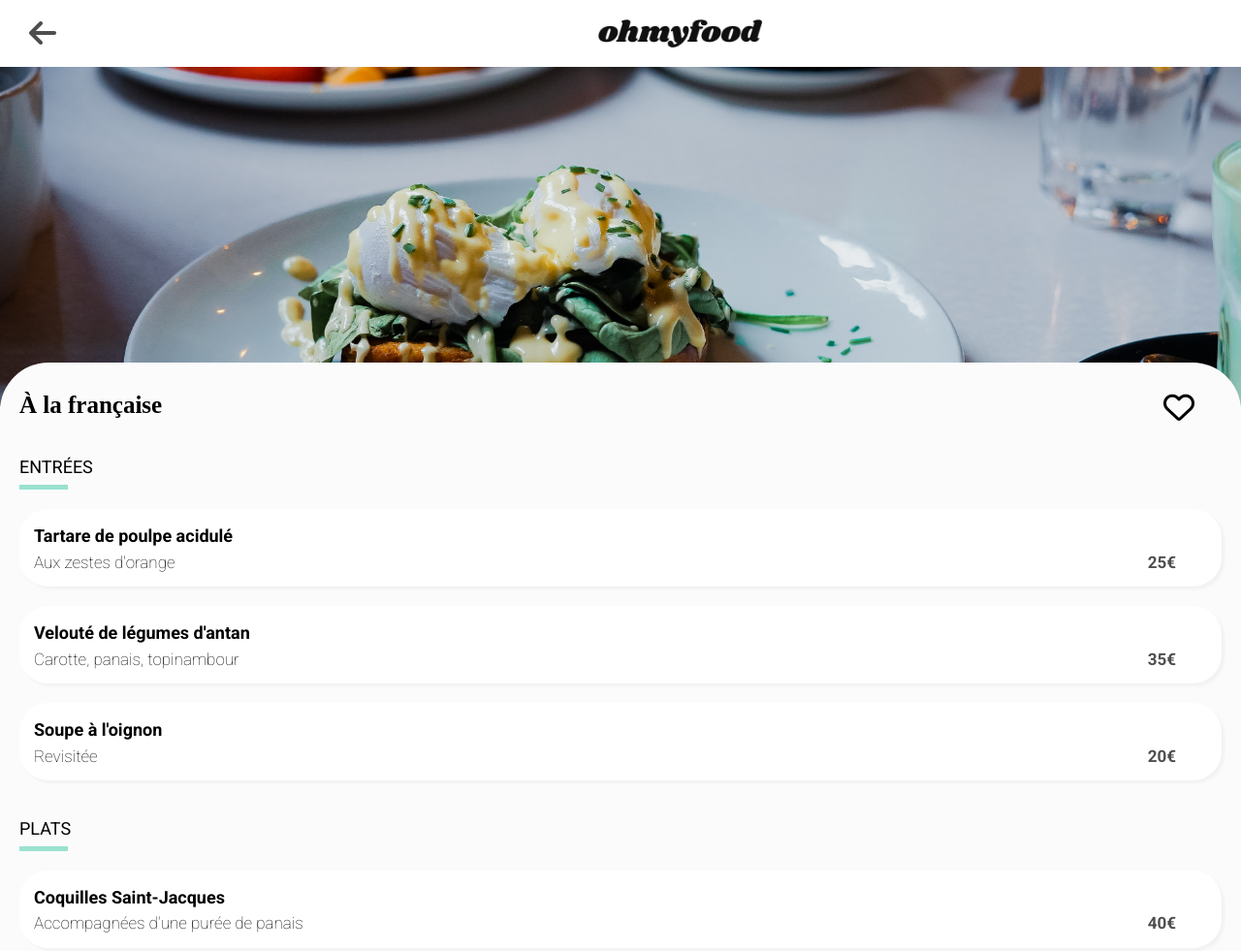
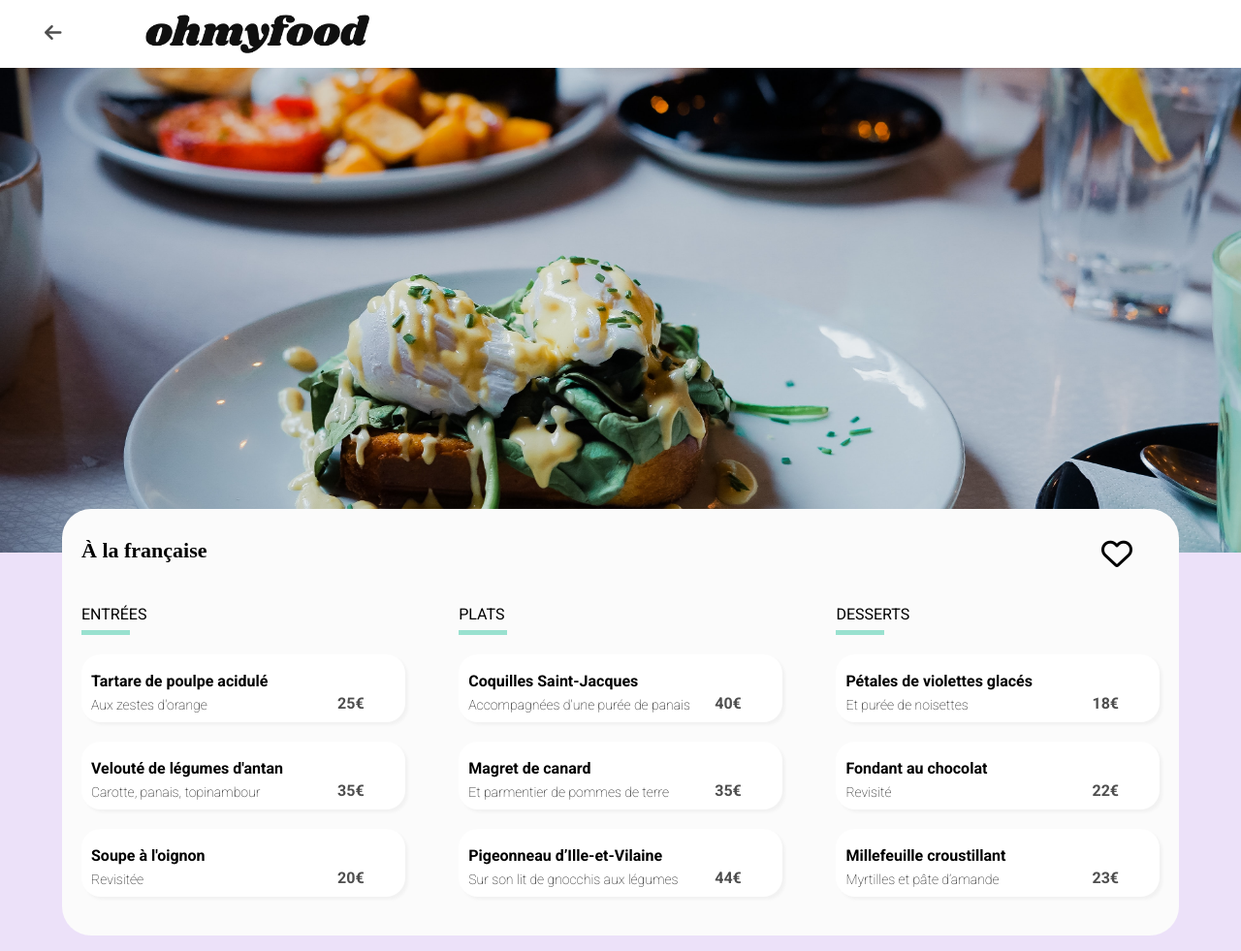
Before and after one commit to Zeiah/P3_Ohmyfood, a website: page menu-A-la-francaise.html in a window 1280 px wide. Shown: the top 981 px of the page at 97% size. Drawn offline with Linux system fonts and the light colour scheme; a web font is replaced by a local one.

Commit message:
media queries 50% ok

```diff
--- a/menu-A-la-francaise.html
+++ b/menu-A-la-francaise.html
@@ -19,23 +19,27 @@
 
 <body>
     <header>
-        <button class="return"><a href="index.html"><i class="fa-solid fa-arrow-left fa-2x "></i></a></button>
-        <div class="header__logo"><img src="Images/ohmyfood.png" alt="logo Oh my food"></div>
+
+        <div class="header__logo header__menu">
+            <button class="return"><a href="index.html"><i class="fa-solid fa-arrow-left fa-lg "></i></a></button>
+            <img src="Images/ohmyfood.png" alt="logo Oh my food">
+        </div>
         </hr>
     </header>
 
     <main>
+        <div class="page-menu">
             <div class="banner">
                 <img src="Images/toa-heftiba-DQKerTsQwi0-unsplash.jpg" alt="Photo plat du restaurant À la française">
             </div>
-        <div class="menu">
-            <section class="menu__title">
+            <div class="menu__title">
                 <h1>À la française</h1>
                 <div class="favorite">
                     <div class="heart--empty"><i class="fa fa-heart-o fa-2x"></i></div>
                     <div class="heart--full"><i class="fas fa-heart fa-2x full"></i></div>
                 </div>
-            </section>
+            </div>
+            <div class="menu">
                 <section class="menu__dish">
                     <div class="dish__type entrees">
                         <h2>Entrées</h2>
@@ -126,7 +130,7 @@
                         <div class="items__check"><i class="fas fa-circle-check fa-2x"></i></div>
                     </article>
                 </section>
-
+            </div>
             <button class="btn">Commander</button>
         </div>
     </main>
--- a/sass/base/_fondations.scss
+++ b/sass/base/_fondations.scss
@@ -14,13 +14,13 @@ a {
 /* FONT-SIZE */
 
 h1 {
-    font-size: 25px;
+    font-size: 22px;
     font-weight: bold;
     margin: 0;
 }
 
 .subtitle {
-    font-size: 19px;
+    font-size: 17px;
     font-weight:lighter;
 }
 
@@ -29,7 +29,7 @@ h1 {
 }
 
 h2 {
-    font-size: 18px ;
+    font-size: 16px ;
     font-weight: normal;
     text-transform: uppercase;
     margin: 0;
@@ -38,20 +38,20 @@ h2 {
 
 
 h3 {
-    font-size: 18px;
+    font-size: 16px;
     font-weight: bold;
     margin: 0;
     padding-bottom: 7px;
 }
 
 p {
-    font-size: 17px;
+    font-size: 14px;
     font-weight: lighter;
     margin: 0;
 }
 
 .stage__instruction, .btn, .searching__bar>span {
-    font-size: 18px;
+    font-size: 16px;
     font-weight: bold;
 }
 
@@ -62,11 +62,11 @@ p {
 }
 
 .items__price {
-    font-size: 17px;
+    font-size: 16px;
     font-weight: bold;
     color: $color-font-dark;
 }
 
 footer {
-    font-size: 18px;
+    font-size: 14px;
 }
--- a/sass/components/_button.scss
+++ b/sass/components/_button.scss
@@ -1,5 +1,4 @@
 .btn {
-    width: 60%;
     color: white;
     background-image: $background-radient-secondary;
     border-radius: 50px;
@@ -12,8 +11,3 @@
         box-shadow: 1px 1px 5px $color-background-dark;
     }
 }
-
-.menu .btn {
-        align-self: center;
-        margin-bottom: 20px;
-}
--- a/sass/components/_menu.scss
+++ b/sass/components/_menu.scss
@@ -1,9 +1,56 @@
+.page-menu {
+    display: flex ;
+    flex-direction: column;
+    background-color: $color-background-so-light;
+
+    @media (min-width: 760px) {
+        background-color: $color-primary-so-light;
+    }
+}
+
 .banner {
     img {
-        height: 350px;
+        height: 275px;
         width: 100%;
         object-fit: cover;
+        object-position: 50% 45%;
+
+        @media (min-width: 760px) {
+            height: 400px;
         }
+
+        @media (min-width: 1000px) {
+            height: 500px;
+        }
+    }
+}
+
+.menu__title {
+    width: 100%;
+    height: 100px;
+    display: flex;
+    justify-content: space-between;
+    background-color: $color-background-so-light;
+    padding: 30px 20px 0 20px;
+    margin-top: -50px;
+    border-radius: 30px 30px 0 0;
+    overflow: hidden;
+
+    .favorite {
+        padding-right: 60px;
+    }
+
+    @media (min-width: 760px) {
+        width: 75%;
+        margin: auto;
+        margin-top: -50px;
+    }
+
+    @media (min-width: 1000px) {
+        flex-direction: row;
+        width: 90%;
+    }
+
 }
 
 .menu {
@@ -13,21 +60,18 @@
     justify-content: space-between;
     gap: 40px;
     background-color: $color-background-so-light;
-    margin-top: -50px;
-    border-radius: 30px 30px 0 0;
-    overflow:hidden;
 
 
-    .menu__title {
-        display: flex;
-        justify-content: space-between;
-        background-color: $color-background-so-light;
-        border-radius: 50px 50px 0 0;
-        padding: 30px 20px 0 20px;
-        .favorite {
-            padding-right: 60px;
+    @media (min-width: 760px) {
+        width: 75%;
+        margin: auto;
+        padding: 0 20px 40px 20px;
+        border-radius: 0 0 30px 30px;
     }
-    }
+
+    @media (min-width: 1000px) {
+        flex-direction: row;
+        width: 90%;
     }
 
     .menu__dish {
@@ -36,6 +80,10 @@
         padding: 0 20px;
         gap: 20px;
 
+        @media (min-width: 1000px) {
+            width: 30%;
+            padding: 0;
+        }
         .dish__type {
             hr {
                 width: 50px;
@@ -44,26 +92,25 @@
                 margin: 0;
             }
         }
-}
 
         .dish__items {
             cursor: pointer;
             display: flex;
             justify-content: space-between;
             align-items: flex-end;
-    border-radius: 30px;
+            border-radius: 20px;
             box-shadow: $box-shadow;
             background-color: white;
             overflow: hidden;
 
             .items__description,
             .items__price {
-        padding: 15px 0 15px 15px;
+                padding: 10px;
             }
 
             .items__description {
                 overflow: hidden;
-        flex: 1 1 60%;
+                flex: 1 1 65%;
 
                 h3,
                 p {
@@ -77,16 +124,17 @@
                 display: flex;
                 justify-content: flex-end;
                 margin-right: 75px;
-        flex: 0 0 20%;
-        padding-right: 20px;
+                flex: 0 0 15%;
+                padding-right: 10px;
             }
 
             animation: all 1s ease-in-out forwards;
 
             .items__check {
                 display: flex;
-        height: 80px;
-        margin-right: -80px;
+                height: 70px;
+                margin-left:10px;
+                margin-right: -85px;
                 background-color: $color-tertiary;
                 opacity: 0;
 
@@ -107,7 +155,22 @@
                 }
             }
         }
+    }
+}
 
+.btn {
+    align-self: center;
+    margin: 50px 0;
+    width: 40%;
+
+    @media (min-width: 760px) {
+        width:25%;
+    }
+}
+
+
+
+/*animations*/
 
 .entrees {
     .dish__type {
--- a/sass/components/_resto.scss
+++ b/sass/components/_resto.scss
@@ -12,7 +12,7 @@
 
     .resto__card {
         position: relative;
-        height: 270px;
+        height: 250px;
         display: flex;
         flex-direction: column;
         justify-content: center;
@@ -43,7 +43,7 @@
             img {
                 object-fit: cover;
                 object-position: 50% 65%;
-                height: 200px;
+                height: 180px;
                 width: 100%;
             }
         }
--- a/sass/components/_searching.scss
+++ b/sass/components/_searching.scss
@@ -10,7 +10,7 @@
         padding: 15px 0;
 
         i {
-            padding: 15px;
+            padding: 10px;
         }
 
         i,
@@ -37,6 +37,7 @@
         .btn {
             margin-top: 10px;
             margin-bottom: 60px;
+            width: 60%;
         }
     }
 }
--- a/sass/layout/_header.scss
+++ b/sass/layout/_header.scss
@@ -2,29 +2,35 @@
 
 header {
     display: flex;
-    flex-direction: row;
     flex-wrap: wrap;
 
+    .header__logo {
+        display: inline-flex;
+        align-items: baseline;
+        padding: 15px 0px;
+
+        &>img {
+            width: 55%;
+            margin: auto;
+            padding-left: 11%;
+        }
+    }
+
+    .header__menu {
+        padding-right: 50px;
+
         .return {
+            margin: auto;
             background-color: white;
             border: none;
-        padding-left: 30px;
+
             a {
                 color: $color-font-dark;
             }
         }
 
-    .header__logo {
-        display: flex;
-        justify-content: center;
-        margin: auto;
-        padding: 20px 0;
-
         &>img {
-            width: 58%;
-            margin: auto;
-            padding-left: 15%;
-        }
+            padding-left:0;
         }
     }
 
@@ -33,5 +39,6 @@ hr {
         flex: 0 0 100%;
         border: none;
         border-bottom: 3px solid $color-hr;
-    margin: 0 ;
+        margin: 0;
     }
+}
```
Also changed, not shown: index.html (+1 -1 lines), menu-La-note-enchantee.html (+9 -6 lines), menu-La-palette-du-gout.html (+9 -5 lines), menu-Le-delice-des-sens.html (+9 -6 lines), css/style.css, sass/utils/_variables.scss (line endings or trailing spaces), 1 other file. Lines whose indentation alone changed are shown as unchanged.
